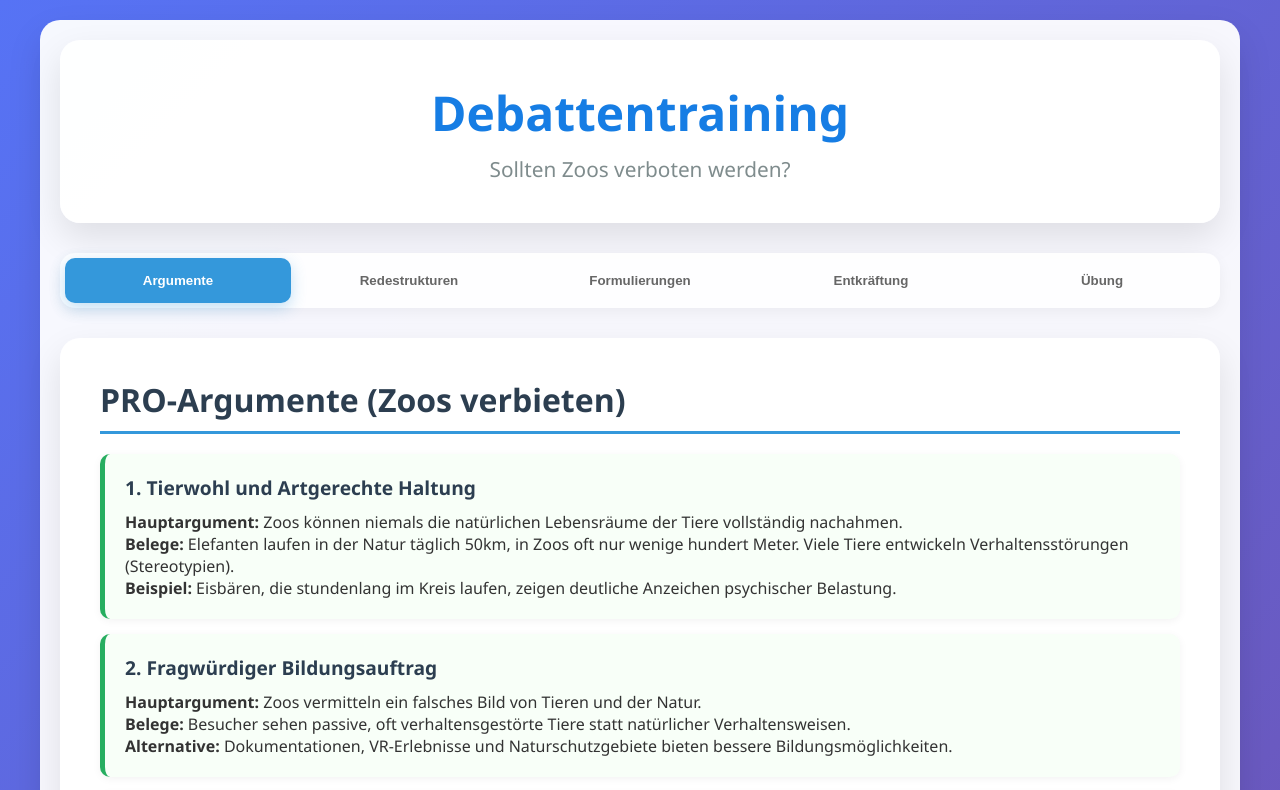
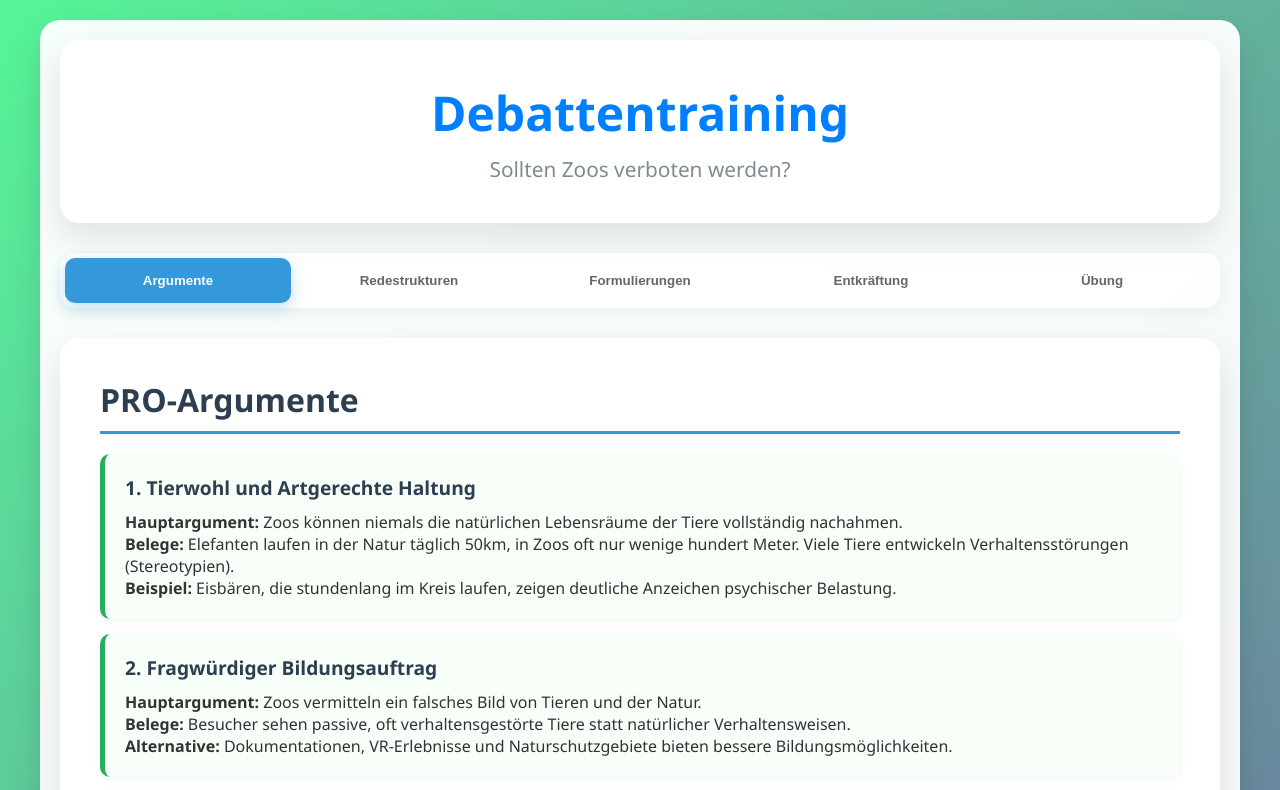
Before and after one commit to SimonTheDevloper/DebatteAPP, a plain HTML site: page index.html in a window 1280 px wide. Shown: the top 790 px of the page. Drawn offline with Linux system fonts and the light colour scheme.

Commit message:
Test Commit

```diff
--- a/index.html
+++ b/index.html
@@ -15,7 +15,7 @@
         /* Body Styling */
         body {
             font-family: 'Segoe UI', Tahoma, Geneva, Verdana, sans-serif;
-            background: linear-gradient(135deg, #5673f5 0%, #764ba2 100%);
+            background: linear-gradient(135deg, #56f598 0%, #764ba2 100%);
             min-height: 100vh;
             color: #333;
             display: flex;
@@ -47,7 +47,7 @@
 
         .header h1 {
             font-size: 3rem;
-            color: #167de4;
+            color: #0080ff;
             margin-bottom: 10px;
         }
 
@@ -319,7 +319,7 @@
         }
 
         .highlight {
-            background: linear-gradient(120deg, #a8edea 0%, #fed6e3 100%);
+            background: linear-gradient(120deg, #529794 0%, #fed6e3 100%);
             padding: 3px 8px;
             border-radius: 5px;
             font-weight: bold;
@@ -430,7 +430,7 @@
         <!-- ARGUMENTE -->
         <div id="arguments" class="content active">
             <div class="section">
-                <h2>PRO-Argumente (Zoos verbieten)</h2>
+                <h2>PRO-Argumente </h2>
 
                 <div class="argument-card pro">
                     <div class="argument-title">1. Tierwohl und Artgerechte Haltung</div>
```
